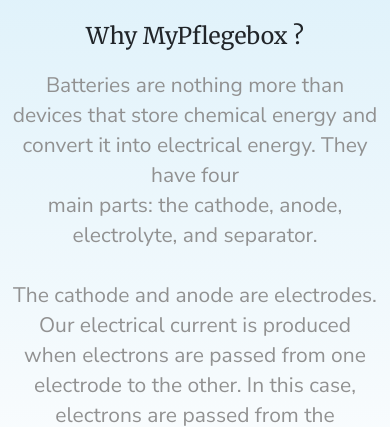
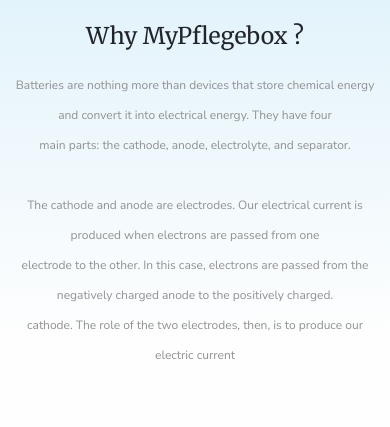
Before and after one commit to ahmedkhalid136/FlegeBOX-FINALIZED, a React (Create React App) app: page /whymypflegebox in a window 390 px wide. Shown: the part 355-782 px from the top of the page. Built offline with nearby package versions, Linux system fonts and the light colour scheme.

Commit message:
some changes

```diff
--- a/src/components/Header/Header.css
+++ b/src/components/Header/Header.css
@@ -18,7 +18,7 @@
 .nav-item p {
   color: #1f3347;
   font-family: "Nunito Sans", sans-serif !important;
-  font-size: 16px;
+  font-size: 14px;
   line-height: 22px;
 }
 
@@ -43,5 +43,6 @@
   }
   .nav-item p {
     border-bottom: 1px solid #efeff0;
+    font-size: 16px !important;
   }
 }
--- a/src/components/ProductComponent/BlueProduct.js
+++ b/src/components/ProductComponent/BlueProduct.js
@@ -122,7 +122,7 @@ import {connect} from 'react-redux';
       >
         <h6>{props.Name}</h6>
         <p>{props.pcs}</p>
-        <p>price{ props.price}</p>
+
       </div>
       <div className="col-lg-6 col-6" style={{ paddingTop: "20px" }}>
         <div className="row">
--- a/src/components/whymypflegebox/styles.css
+++ b/src/components/whymypflegebox/styles.css
@@ -97,7 +97,7 @@ p {
 
 @media (max-width: 600px) {
   p {
-    font-size: 18px !important;
+    font-size: 12px !important;
   }
   .left-red-dot {
     display: none;
@@ -112,7 +112,7 @@ p {
     margin-top: 20px;
   }
   .bodySection div p {
-    font-size: 12px;
+    font-size: 12px !important;
   }
   .titleSection {
     height: 200px;
```
